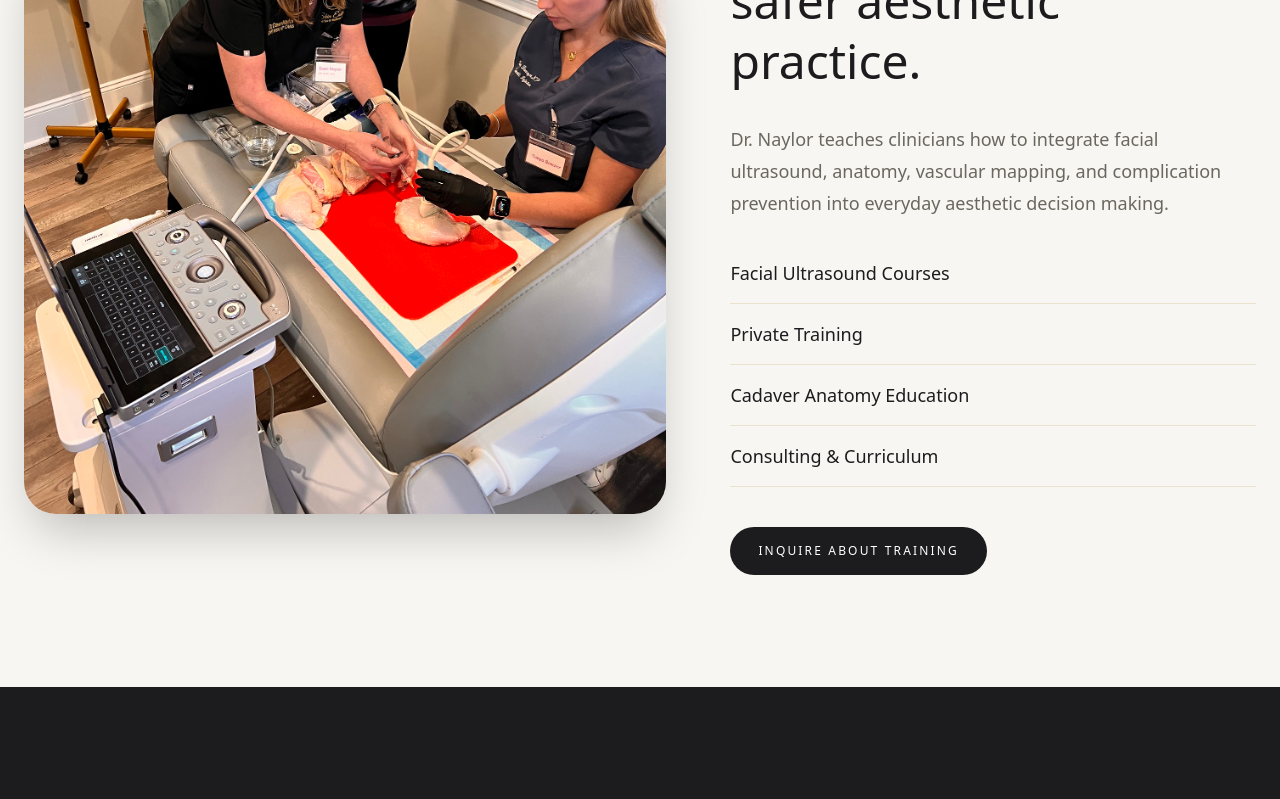
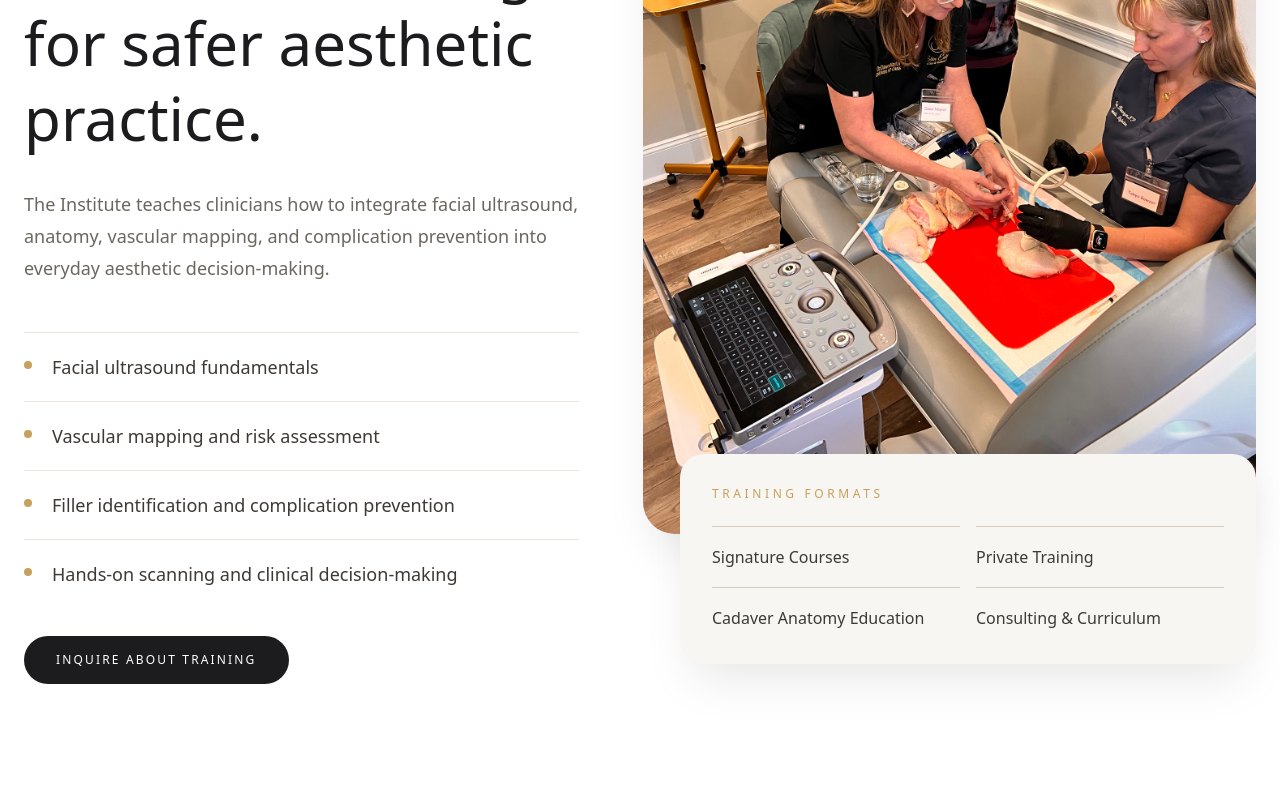
Before and after one commit to anchorsitedesign/facial-ultrasound-institute, a Next.js app: page / in a window 1280 px wide. Shown: the part 3680-4479 px from the top of the page. Built offline with nearby package versions, Linux system fonts and the light colour scheme.

Commit message:
Redesign education section

```diff
--- a/src/components/Education.tsx
+++ b/src/components/Education.tsx
@@ -1,59 +1,86 @@
 import Image from "next/image";
 
 export default function Education() {
-  const programs = [
-    "Facial Ultrasound Courses",
+  const outcomes = [
+    "Facial ultrasound fundamentals",
+    "Vascular mapping and risk assessment",
+    "Filler identification and complication prevention",
+    "Hands-on scanning and clinical decision-making",
+  ];
+
+  const formats = [
+    "Signature Courses",
     "Private Training",
     "Cadaver Anatomy Education",
     "Consulting & Curriculum",
   ];
 
   return (
-    <section id="education" className="bg-[#F8F6F2] px-6 py-28 text-[#1C1C1E]">
+    <section id="education" className="bg-white px-6 py-32 text-[#1C1C1E]">
       <div className="mx-auto max-w-7xl">
-        <div className="grid gap-16 lg:grid-cols-[1.1fr_0.9fr] lg:items-center">
-          <div className="relative overflow-hidden rounded-[2rem] shadow-2xl">
-            <Image
-  src="/images/education/education-action.jpg"
-  alt="Dr. Dawn Naylor teaching facial ultrasound"
-  width={1200}
-  height={900}
- className="h-[575px] w-full object-cover object-bottom"
-/>
-          </div>
-
+        <div className="grid gap-16 lg:grid-cols-[0.95fr_1.05fr] lg:items-center">
           <div>
             <p className="text-xs uppercase tracking-[0.35em] text-[#C6A15B]">
               Education
             </p>
 
-            <h2 className="mt-4 text-5xl font-light leading-tight">
+            <h2 className="mt-5 text-5xl font-light leading-tight md:text-6xl">
               Hands-on training for safer aesthetic practice.
             </h2>
 
-            <p className="mt-8 text-lg leading-8 text-[#6B675F]">
-              Dr. Naylor teaches clinicians how to integrate facial ultrasound,
-              anatomy, vascular mapping, and complication prevention into
-              everyday aesthetic decision making.
+            <p className="mt-8 max-w-2xl text-lg leading-8 text-[#6B675F]">
+              The Institute teaches clinicians how to integrate facial
+              ultrasound, anatomy, vascular mapping, and complication prevention
+              into everyday aesthetic decision-making.
             </p>
 
-            <div className="mt-10 grid gap-4">
-              {programs.map((program) => (
+            <div className="mt-12 grid gap-5">
+              {outcomes.map((outcome) => (
                 <div
-                  key={program}
-                  className="border-b border-[#C6A15B]/25 pb-4 text-lg"
+                  key={outcome}
+                  className="flex gap-5 border-t border-[#ECE6DE] pt-5"
                 >
-                  {program}
+                  <span className="mt-2 h-2 w-2 shrink-0 rounded-full bg-[#C6A15B]" />
+                  <p className="text-lg leading-7 text-[#3D3935]">{outcome}</p>
                 </div>
               ))}
             </div>
 
             <a
               href="#contact"
-              className="mt-10 inline-flex rounded-full bg-[#1C1C1E] px-7 py-4 text-xs uppercase tracking-[0.18em] text-white transition hover:bg-[#C6A15B]"
+              className="mt-12 inline-flex rounded-full bg-[#1C1C1E] px-8 py-4 text-xs uppercase tracking-[0.18em] text-white transition hover:bg-[#C6A15B]"
             >
               Inquire About Training
             </a>
+          </div>
+
+          <div className="relative">
+            <div className="overflow-hidden rounded-[2rem] bg-[#F8F6F2] shadow-2xl shadow-black/10">
+              <Image
+                src="/images/education/education-action.jpg"
+                alt="Hands-on facial ultrasound education"
+                width={1200}
+                height={900}
+                className="h-[620px] w-full object-cover object-bottom"
+              />
+            </div>
+
+            <div className="relative -mt-20 ml-auto max-w-xl rounded-[1.5rem] bg-[#F8F6F2] p-8 shadow-2xl shadow-black/10">
+              <p className="text-xs uppercase tracking-[0.3em] text-[#C6A15B]">
+                Training Formats
+              </p>
+
+              <div className="mt-6 grid gap-4 sm:grid-cols-2">
+                {formats.map((format) => (
+                  <div
+                    key={format}
+                    className="border-t border-[#D9CDBB] pt-4 text-base leading-7 text-[#3D3935]"
+                  >
+                    {format}
+                  </div>
+                ))}
+              </div>
+            </div>
           </div>
         </div>
       </div>
```
